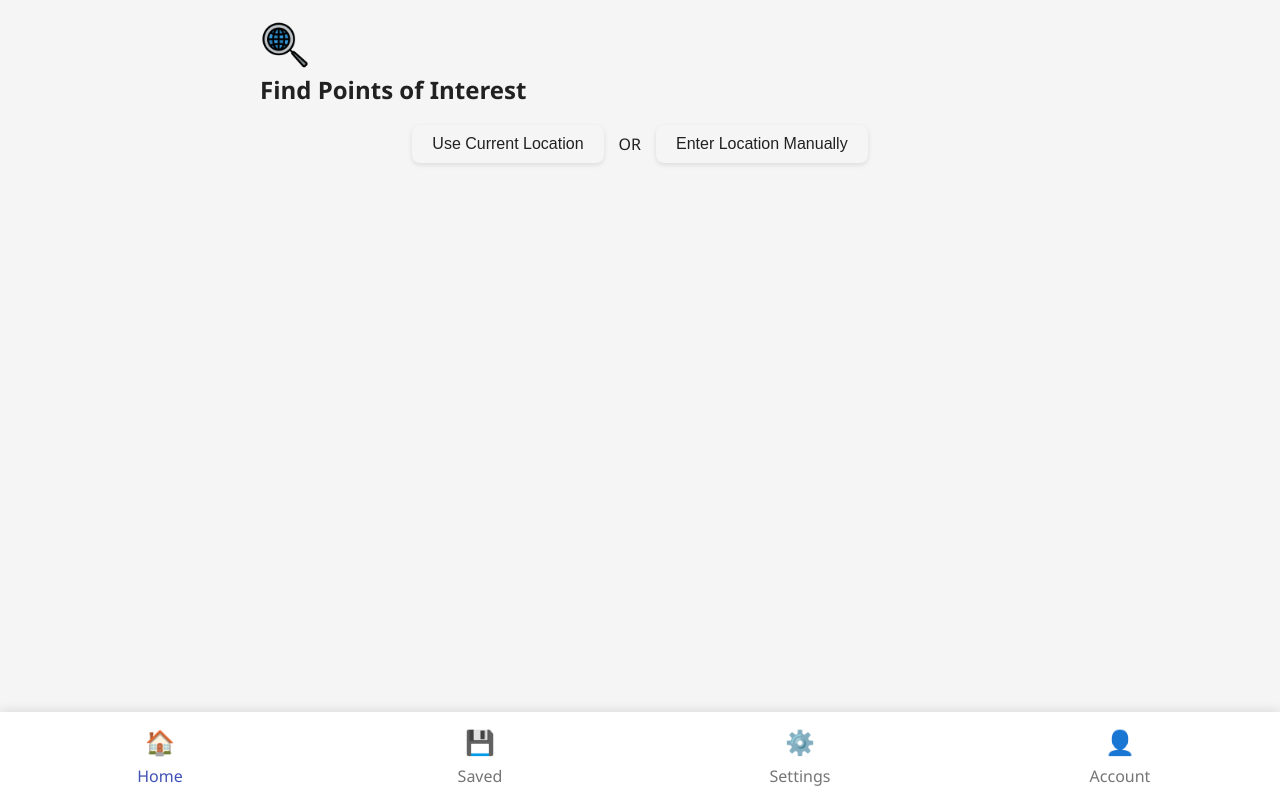
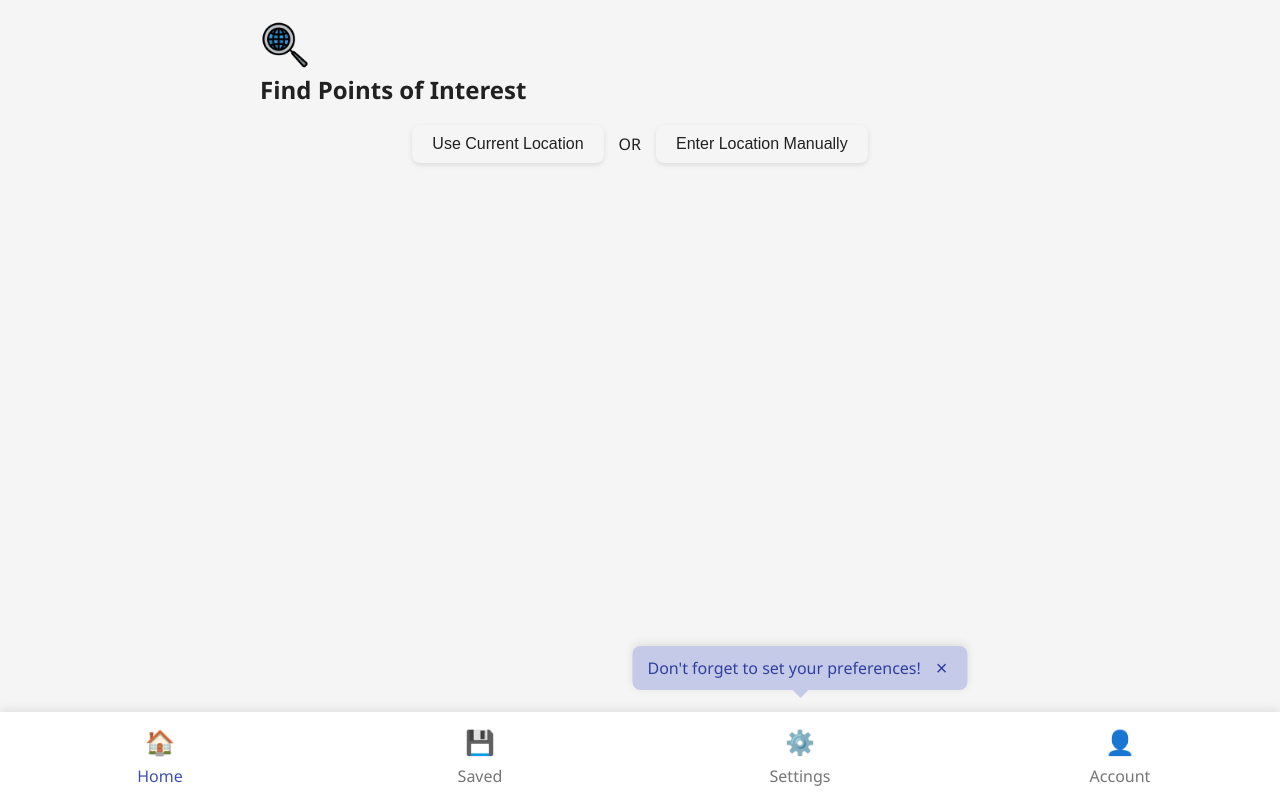
Before and after one commit to eclipse-909/PoI-Finder, a website: page src/public/app.html in a window 1280 px wide. Drawn offline with Linux system fonts and the light colour scheme; some packages are replaced by stand-ins of ours.

Commit message:
added reminder to set preferences on home page

```diff
--- a/src/public/app.html
+++ b/src/public/app.html
@@ -32,6 +32,7 @@
                     <div class="logo">
                         <a href="/"><img src="images/logo.png" alt="POI Finder Logo"></a>
                     </div>
+
                     <h2>Find Points of Interest</h2>
                     <div class="location-options">
                         <button id="use-current-location" class="btn">Use Current Location</button>
@@ -207,6 +208,13 @@
                 </section>
             </main>
 
+            <!-- Added preferences reminder popup right before the tab bar -->
+            <div id="preferences-reminder" class="reminder-popup hidden">
+                <span>Don't forget to set your preferences!</span>
+                <button id="close-reminder" class="reminder-close">&times;</button>
+                <div class="reminder-arrow"></div>
+            </div>
+
             <nav class="tab-bar">
                 <a href="#" class="tab-item active" data-tab="home">
                     <i class="icon icon-home"></i>
--- a/src/public/css/styles.css
+++ b/src/public/css/styles.css
@@ -851,3 +851,59 @@ button:disabled:hover,
     margin-bottom: 8px;
     line-height: 1.4;
 }
+
+/* Reminder popup styles */
+.reminder-popup {
+    position: fixed;
+    bottom: 110px;
+    left: 50%;
+    transform: translateX(-50%);
+    width: auto;
+    max-width: 90%;
+    z-index: 99;
+    display: flex;
+    justify-content: space-between;
+    align-items: center;
+    padding: 10px 15px;
+    background-color: var(--primary-light);
+    border-radius: var(--radius);
+    color: var(--primary-dark);
+    font-weight: 500;
+    box-shadow: 0 -2px 10px rgba(0, 0, 0, 0.1);
+    animation: floatUp 0.3s ease-in-out;
+}
+
+.reminder-close {
+    background: none;
+    border: none;
+    color: var(--primary-dark);
+    font-size: 20px;
+    cursor: pointer;
+    padding: 0 5px;
+    box-shadow: none;
+    margin-left: 10px;
+}
+
+.reminder-close:hover {
+    color: var(--primary);
+    background: none;
+    box-shadow: none;
+    transform: none;
+}
+
+.reminder-arrow {
+    position: absolute;
+    bottom: -8px;
+    left: 50%;
+    transform: translateX(-50%);
+    width: 0;
+    height: 0;
+    border-left: 8px solid transparent;
+    border-right: 8px solid transparent;
+    border-top: 8px solid var(--primary-light);
+}
+
+@keyframes floatUp {
+    from { opacity: 0; transform: translate(-50%, 10px); }
+    to { opacity: 1; transform: translate(-50%, 0); }
+}
--- a/src/public/js/app.js
+++ b/src/public/js/app.js
@@ -21,6 +21,7 @@ function setupTabs() {
 
 	tabItems.forEach(tab => {
 		tab.addEventListener('click', (event) => {
+			window.homePage.handleCloseReminder();
 			event.preventDefault();
 			const tabName = tab.getAttribute('data-tab');
 
--- a/src/public/js/home.js
+++ b/src/public/js/home.js
@@ -112,12 +112,72 @@ const homePage = {
 			document.getElementById('searching-container').classList.add('hidden');
 			alert(error.message || 'Search failed');
 		}
+	},
+
+	/**
+	 * Check and show preferences reminder if needed
+	 */
+	checkPreferencesReminder() {
+		const reminderShown = sessionStorage.getItem('reminderShown');
+
+		if (reminderShown !== 'true') {
+			const reminderElement = document.getElementById('preferences-reminder');
+			const preferencesTab = document.querySelector('.tab-item[data-tab="preferences"]');
+
+			if (reminderElement && preferencesTab) {
+				// Position the reminder above the preferences tab
+				const preferencesRect = preferencesTab.getBoundingClientRect();
+				reminderElement.style.left = (preferencesRect.left + preferencesRect.width / 2) + 'px';
+				reminderElement.style.transform = 'translateX(-50%)';
+				reminderElement.classList.remove('hidden');
+			}
+		}
+	},
+
+	/**
+	 * Handle closing the preferences reminder
+	 */
+	handleCloseReminder() {
+		const reminderElement = document.getElementById('preferences-reminder');
+		if (reminderElement) {
+			reminderElement.classList.add('hidden');
+			sessionStorage.setItem('reminderShown', 'true');
+		}
 	}
 };
 
 document.addEventListener('DOMContentLoaded', () => {
 	document.getElementById('use-current-location').addEventListener('click', () => homePage.handleCurrentLocation());
 	document.getElementById('manual-location').addEventListener('click', () => homePage.handleManualLocation());
+
+	// Set up preferences reminder
+	if (sessionStorage.getItem('reminderShown') !== 'true') {
+		sessionStorage.setItem('reminderShown', 'false');
+		homePage.checkPreferencesReminder();
+	}
+
+	// Add event listener for the close button
+	const closeReminderButton = document.getElementById('close-reminder');
+	if (closeReminderButton) {
+		closeReminderButton.addEventListener('click', () => homePage.handleCloseReminder());
+	}
+
+	// Reposition reminder on window resize
+	window.addEventListener('resize', () => {
+		if (sessionStorage.getItem('reminderShown') !== 'true') {
+			homePage.checkPreferencesReminder();
+		}
+	});
+
+	// Reposition reminder when tab is clicked
+	const tabItems = document.querySelectorAll('.tab-item');
+	tabItems.forEach(tab => {
+		tab.addEventListener('click', () => {
+			if (sessionStorage.getItem('reminderShown') !== 'true') {
+				setTimeout(() => homePage.checkPreferencesReminder(), 50);
+			}
+		});
+	});
 });
 
 // Export the module
```
Also changed, not shown: prompts/Ethan/20250507-saved_pois.txt (+16 -0 lines).
